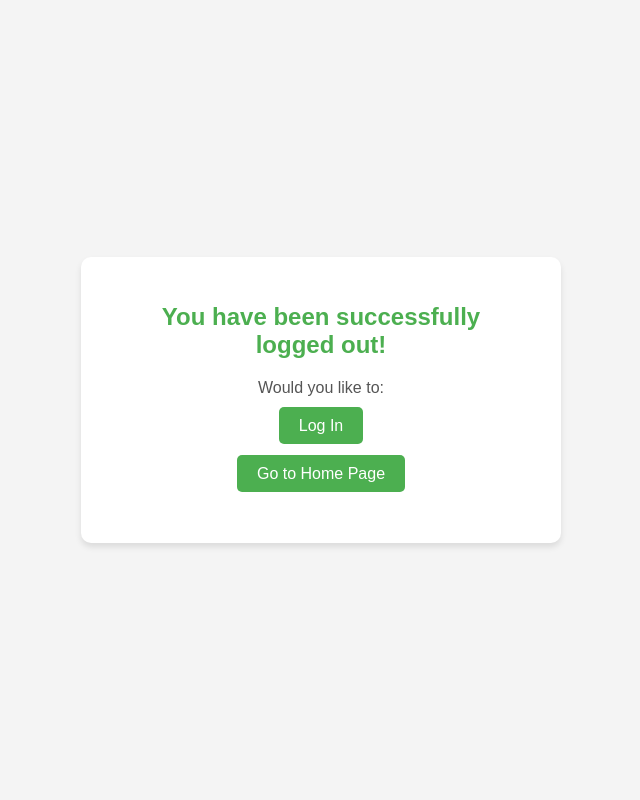
After one commit to aulona-ab/WebDevelopment, a PHP site: page /logged_out.php in a window 1280 px wide. The commit adds this page. Shown: the whole page, without its empty margins (319-959 px from the left). Run offline with PHP 8.4, Linux system fonts and the light colour scheme.

Commit message:
Enhanced user session handling with authentication, logout confirmation, account deletion, and styled logout page.

```diff
--- a/dboard.css
+++ b/dboard.css
@@ -273,7 +273,7 @@ table tr:hover {
 
 .admin-actions button {
     padding: 10px 20px;
-    margin-right: 10px;
+    margin-bottom: 6px;
     background-color: #007bff;
     color: #fff;
     border: none;
--- /dev/null
+++ b/logged_out.php
@@ -0,0 +1,77 @@
+<!DOCTYPE html>
+<html lang="en">
+<head>
+    <meta charset="UTF-8">
+    <meta name="viewport" content="width=device-width, initial-scale=1.0">
+    <title>Successfully Logged Out</title>
+    <style>
+        body {
+            font-family: Arial, sans-serif;
+            background-color: #f4f4f4;
+            color: #333;
+            margin: 0;
+            padding: 0;
+            display: flex;
+            justify-content: center;
+            align-items: center;
+            height: 100vh;
+        }
+
+        .container {
+            background-color: #fff;
+            padding: 30px 40px;
+            border-radius: 10px;
+            box-shadow: 0 4px 6px rgba(0, 0, 0, 0.1);
+            text-align: center;
+            max-width: 400px;
+            width: 100%;
+        }
+
+        h1 {
+            font-size: 24px;
+            color: #4CAF50;
+            margin-bottom: 20px;
+        }
+
+        p {
+            font-size: 16px;
+            margin-bottom: 20px;
+            color: #555;
+        }
+
+        ul {
+            list-style-type: none;
+            padding: 0;
+            margin: 0;
+        }
+
+        ul li {
+            margin: 10px 0;
+            margin-bottom: 30px;
+        }
+
+        ul li a {
+            text-decoration: none;
+            color: #fff;
+            background-color: #4CAF50;
+            padding: 10px 20px;
+            border-radius: 5px;
+            transition: background-color 0.3s ease;
+        }
+
+        ul li a:hover {
+            background-color: #45a049;
+        }
+    </style>
+</head>
+<body>
+    <div class="container">
+        <h1>You have been successfully logged out!</h1>
+        <p>Would you like to:</p>
+        <ul>
+            <li><a href="./login.php">Log In</a></li>
+            <li><a href="./home.php">Go to Home Page</a></li>
+        </ul>
+    </div>
+</body>
+</html>
```
Also changed, not shown: contact.php (+12 -4 lines), delete_account.php (added, +31 -0 lines), home.php (+14 -4 lines), log_out.php (added, +7 -0 lines), profile.php (+51 -12 lines), books/16.jpg (added), books/18.jpg (added).
